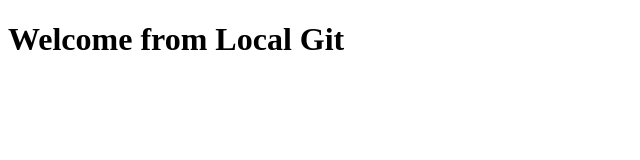
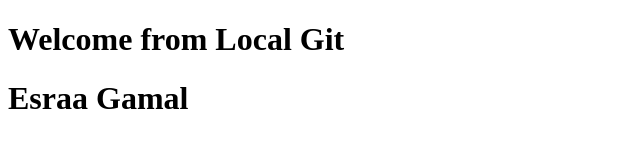
Before and after one commit to Esraa-GamalH/Version_control_D1, a plain HTML site: page index.html in a window 1280 px wide. Shown: the whole page, without its empty margins (0-640 px from the left). Drawn offline with Linux system fonts and the light colour scheme.

Commit message:
adding name of owner

```diff
--- a/index.html
+++ b/index.html
@@ -7,5 +7,6 @@
 </head>
 <body>
     <h1>Welcome from Local Git</h1>
+    <h1>Esraa Gamal</h1>
 </body>
 </html>
```
